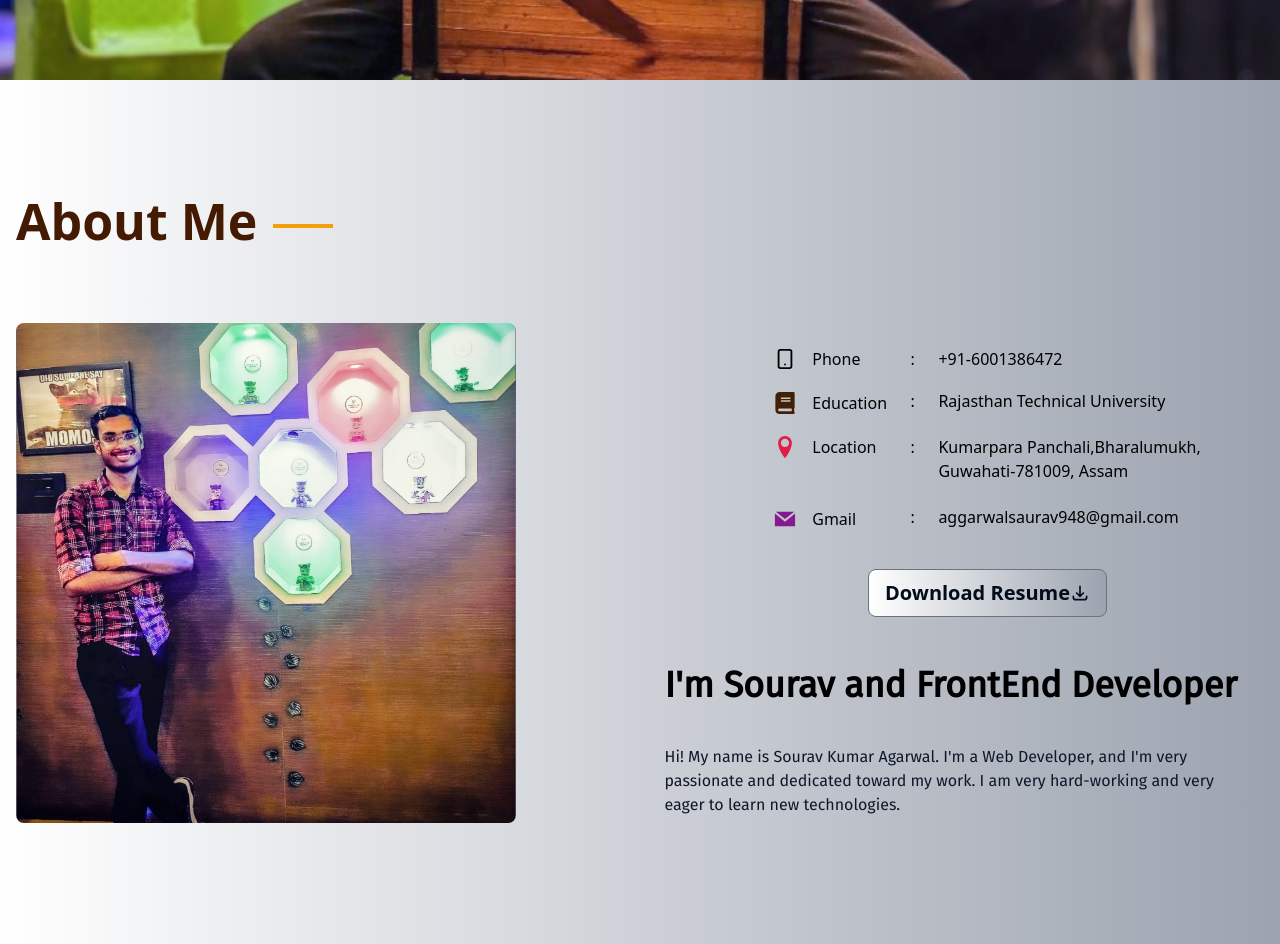
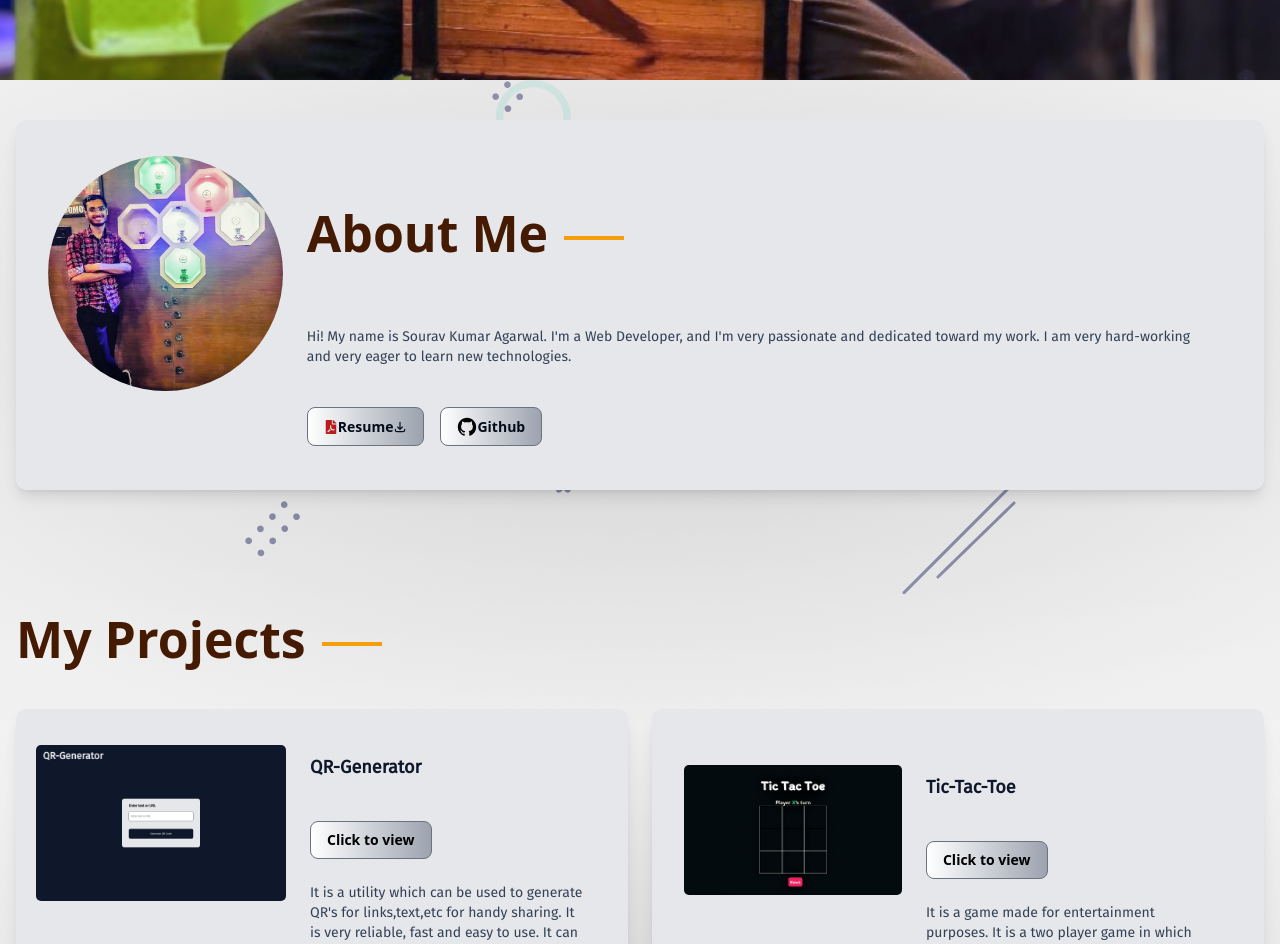
Before and after one commit to SouravKAgarwal/sourav-kr-agarwal, a Next.js app: page / in a window 1280 px wide. Shown: the part 720-1664 px from the top of the page. Built offline with nearby package versions, Linux system fonts and the light colour scheme.

Commit message:
ui changes #5

```diff
--- a/pages/components/About.js
+++ b/pages/components/About.js
@@ -1,9 +1,9 @@
 import React from "react";
 import Heading from "./Heading";
 import { FiSmartphone } from "react-icons/fi";
-import { FaBook } from "react-icons/fa";
+import { FaBook, FaFilePdf } from "react-icons/fa";
 import { HiOutlineDownload } from "react-icons/hi";
-import { GrMail } from "react-icons/gr";
+import { GrDocumentPdf, GrGithub, GrMail } from "react-icons/gr";
 import { ImLocation } from "react-icons/im";
 import Button from "./Button";
 import Image from "next/image";
@@ -12,17 +12,57 @@ import Link from "next/link";
 const About = () => {
   return (
     <section className="container mx-auto w-screen px-4 py-10" id="about">
-      <Heading title="About Me" />
-      <div className="grid grid-cols-1 md:grid-cols-2 gap-[5px]">
-        <div>
-          <Image
-            className="rounded-[8px]"
-            src="/aboutme.jpg"
-            width={500}
-            height={500}
-            alt=""
-          />
+      <div className="shadow-lg rounded-[10px] justify-center align-center gap-4 px-8 py-5 bg-gray-200 text-[#000]">
+        <div className="flex font-sans">
+          <div className="mt-4">
+            <Image
+              className="rounded-[80em]"
+              src="/aboutme.jpg"
+              width={300}
+              height={600}
+              alt=""
+            />
+          </div>
+          <form className="flex-auto p-6">
+            <div className="flex flex-wrap">
+              <Heading title="About Me" />
+
+              {/* <Link
+                  href=""
+                  className="w-full flex-none text-sm font-medium text-slate-700 mt-2"
+                >
+                  Github Repo
+                </Link> */}
+            </div>
+
+            <div className="flex space-x-4 mb-6 text-sm font-medium"></div>
+
+            <p className="text-sm text-slate-700">
+              Hi! My name is Sourav Kumar Agarwal. I'm a Web Developer, and I'm
+              very passionate and dedicated toward my work. I am very
+              hard-working and very eager to learn new technologies.
+            </p>
+            <div className="flex flex-col-2 gap-4 items-center text-[14px] font-medium">
+              <Link href="Resume.pdf" download className="btn mt-10 flex body">
+                <FaFilePdf className="text-red-700" />
+                Resume
+                <HiOutlineDownload />
+              </Link>
+              <div className="flex-auto flex space-x-4">
+                <Link
+                  className="btn flex body mt-10 ]"
+                  href="https://github.com/SouravKAgarwal"
+                  target="_blank"
+                >
+                  <GrGithub className="text-black text-[20px]" /> Github
+                </Link>
+              </div>
+            </div>
+          </form>
         </div>
+      </div>
+      {/* <div className="grid grid-cols-2 gap-[5px]">
+
         <div>
           <div className="flex item-center w-[370px] md:w-[450px] md:mx-[120px] justify-around mt-4">
             <div className="flex flex-col gap-[4px]">
@@ -61,31 +101,8 @@ const About = () => {
               <div>aggarwalsaurav948@gmail.com</div>
             </div>
           </div>
-
-          <div className="flex flex-cols-1 justify-center items-center w-[370px] md:w-[450px] md:mx-[120px] mt-[30px] gap-[70px]">
-            <div className="flex gap-4 items-center text-[20px] font-medium">
-              <Link
-                href="Resume.pdf"
-                download
-                className="btn flex body"
-              >
-                Download Resume
-                <HiOutlineDownload />
-              </Link>
-            </div>
-          </div>
-          <div className="max-w-[600px] md:mx-[22px]">
-            <h2 className="font-bold mt-12 mb-10">
-              I'm Sourav and FrontEnd Developer
-            </h2>
-            <p className="text-[#0f172a]">
-              Hi! My name is Sourav Kumar Agarwal. I'm a Web Developer, and I'm
-              very passionate and dedicated toward my work. I am very
-              hard-working and very eager to learn new technologies.
-            </p>
-          </div>
         </div>
-      </div>
+      </div> */}
     </section>
   );
 };
--- a/pages/components/Contacts.js
+++ b/pages/components/Contacts.js
@@ -60,7 +60,7 @@ const Contacts = () => {
       id="contacts"
     >
       <Heading title="Contact Me" />
-
+      <div className="shadow-lg rounded-[10px] mt-[-30px] justify-center align-center gap-4 p-5 bg-blur-sm text-[#000]">
         <form method="POST" className="flex flex-col gap-8">
           <div className="grid grid-cols-1 gap-8">
             <input
@@ -121,6 +121,7 @@ const Contacts = () => {
             />
           </div>
         </form>
+      </div>
     </section>
   );
 };
--- a/pages/components/Heading.js
+++ b/pages/components/Heading.js
@@ -3,7 +3,7 @@ import React from 'react'
 const Heading = ({title}) => {
   return (
     <div>
-      <div className='text-[#451a03] text-[50px] font-semibold flex items-center gap-4 py-16'>{title}
+      <div className='text-[#451a03] text-[50px] font-semibold flex items-center gap-4 py-8'>{title}
       <div className='bg-[#f59e0b] h-[4px] w-[60px] translate-y-1'></div>
       </div>
     </div>
--- a/pages/components/Projects.js
+++ b/pages/components/Projects.js
@@ -16,8 +16,8 @@ const Projects = () => {
               <Image
                 className="border-black rounded-[5px]"
                 src="/qr.jpg"
-                width={500}
-                height={250}
+                width={1000}
+                height={500}
                 alt=""
               />
             </div>
@@ -61,8 +61,8 @@ const Projects = () => {
               <Image
                 className="border-black rounded-[5px]"
                 src="/tictactoe.jpg"
-                width={500}
-                height={250}
+                width={1000}
+                height={500}
                 alt=""
               />
             </div>
--- a/styles/globals.css
+++ b/styles/globals.css
@@ -25,13 +25,16 @@
 }
 
 body {
-  @apply bg-gradient-to-r from-white to-gray-400;
+  @apply bg-[url("/Background.png")];
 }
 
 .body {
   @apply bg-gradient-to-r from-white to-gray-400;
 }
 
+input,textarea{
+  @apply backdrop-blur-sm
+}
 h1,
 h2,
 h3,
```
Also changed, not shown: public/Background.png (added). Lines whose indentation alone changed are shown as unchanged.
